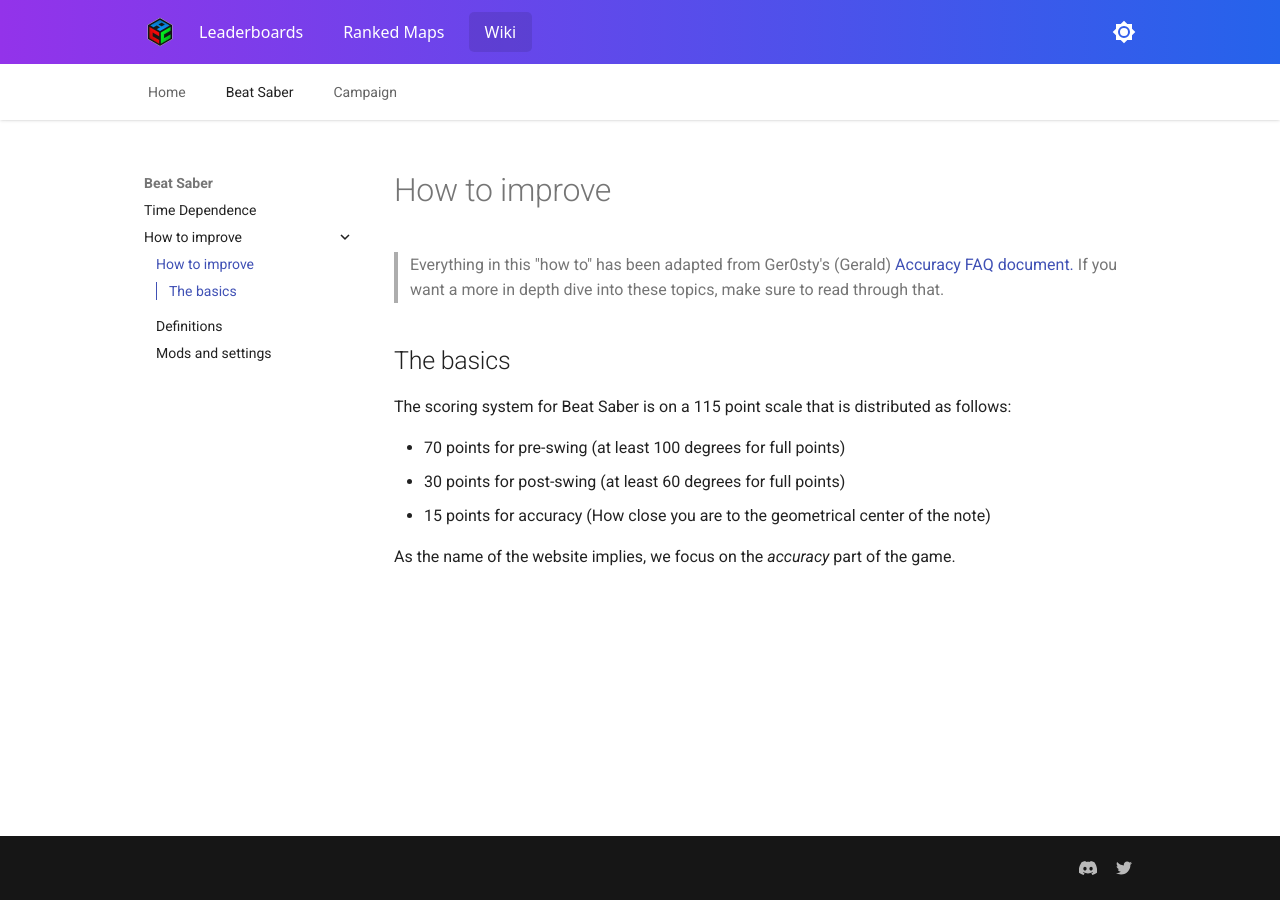
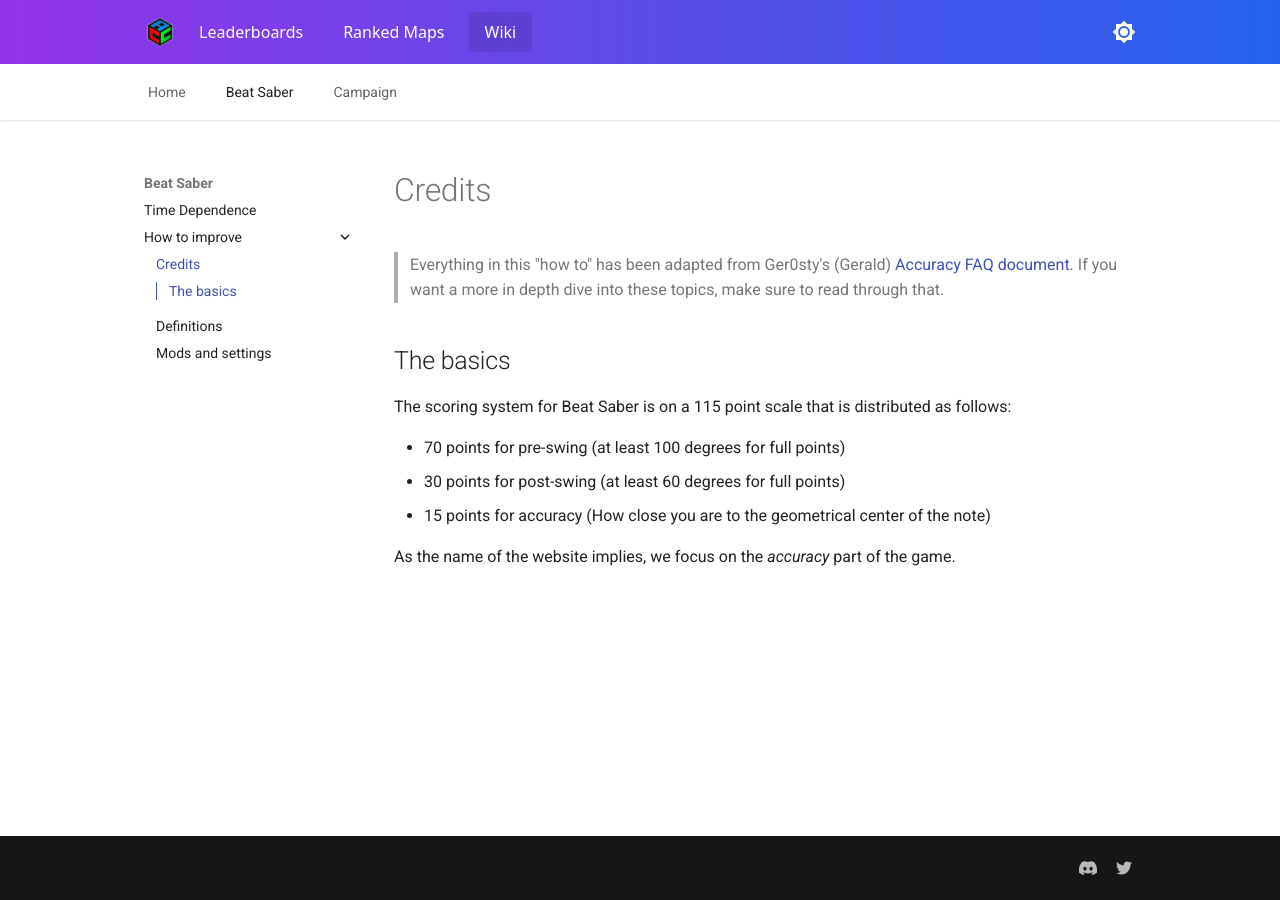
Before and after one commit to accsaber/wiki, an MkDocs documentation site: the page built from docs/Beat_Saber/How_to_improve/basics.md, in a window 1280 px wide. Built offline with MkDocs 1.6.1 and Material for MkDocs 9.7.7, drawn with Linux system fonts in a browser that asks for light colours; comment, search, counter and statistics services are not loaded.

Commit message:
cleaning

```diff
--- a/docs/Beat_Saber/How_to_improve/basics.md
+++ b/docs/Beat_Saber/How_to_improve/basics.md
@@ -1,4 +1,4 @@
-# How to improve
+# Credits
 
 > Everything in this "how to" has been adapted from Ger0sty's (Gerald) [Accuracy FAQ document.](https://docs.google.com/document/d/1Wrzen8bNn_sym6Ifqr6frKMa_OgDz1EQycIuckTuhCk/) If you want a more in depth dive into these topics, make sure to read through that.
 
```
